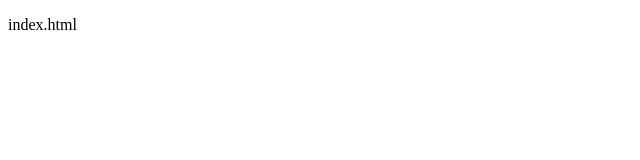
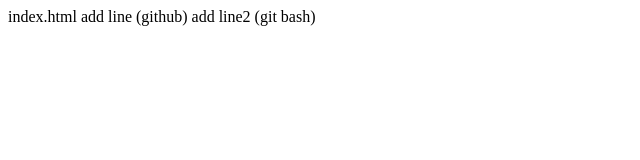
Before and after one commit to ljhlove100/MyLocalRepo, a plain HTML site: page index.html in a window 1280 px wide. Shown: the whole page, without its empty margins (0-640 px from the left). Drawn offline with Linux system fonts and the light colour scheme.

Commit message:
undo test - push

```diff
--- a/index.html
+++ b/index.html
@@ -1,6 +1,8 @@
 <!DOCTYPE html>
 <html>
 <body>
-<p>index.html</p>
+index.html
+add line (github)
+add line2 (git bash)
 </body>
 </html>
```
